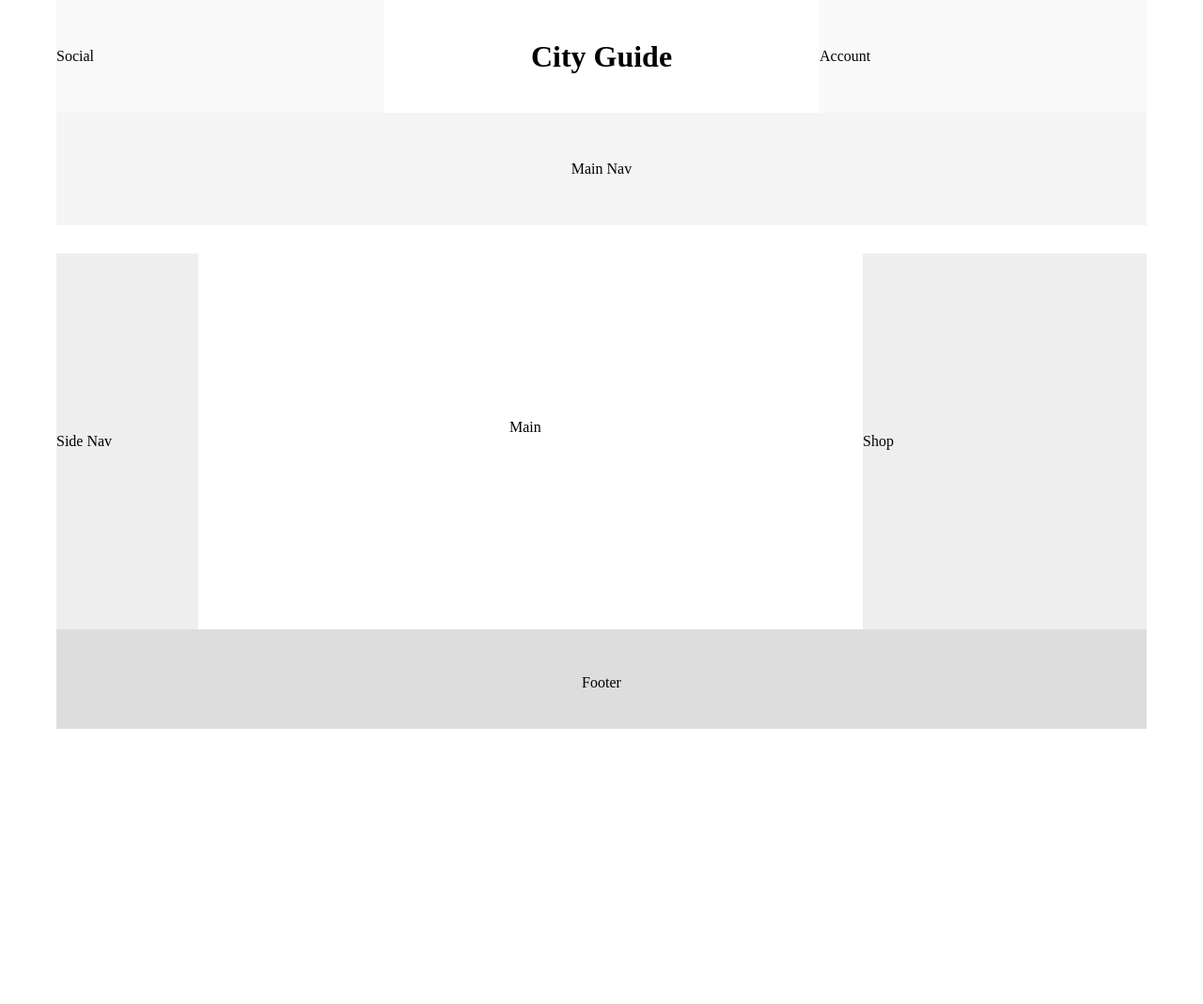
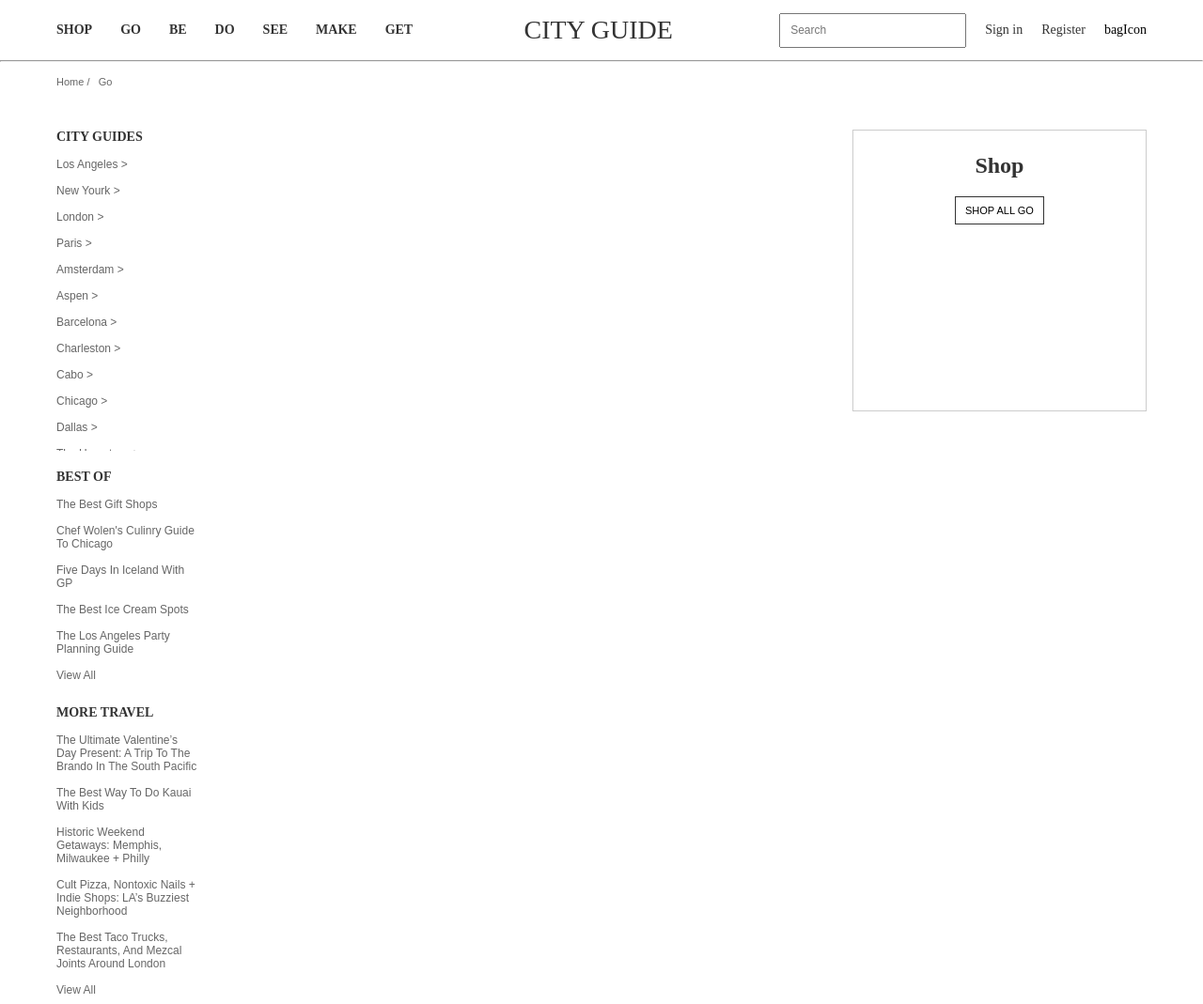
Before and after one commit to Diianova/Practice_WebDev, a plain HTML site: page Task _2_CSS_Basics/index.html in a window 1280 px wide. Shown: the top 1069 px of the page at 94% size. Before the commit the page ends 800 px from the top, so only its background shows below. Drawn offline with Linux system fonts and the light colour scheme; a web font is replaced by a local one.

Commit message:
Adding text content and apply styles to socila section, account section, main nav section, side nav and footer (only the shorter one)

```diff
--- a/Task _2_CSS_Basics/css/main.css
+++ b/Task _2_CSS_Basics/css/main.css
@@ -4,6 +4,12 @@
 	-moz-box-sizing: border-box;
 	margin: 0;
 	padding: 0;
+}
+a{
+	text-decoration: none;
+}
+ul{
+	list-style-type: none;
 }
 .wrapper{
 	display: -webkit-box;
@@ -12,58 +18,168 @@
 	display: -webkit-flex;
 	display: flex;
 
-	max-width: 1160px;
+	max-width: 1220px;
 	margin: 0 auto;
+	padding: 0 30px;
 	flex-flow: row wrap;
 	-webkit-flex-flow: row wrap;
 }
-header, nav, footer{
+header, #homeGo, footer{
 	flex: 1 100%;
 }
+/*HEADER*/
+header a:hover{
+	text-decoration: underline;
+	cursor: pointer;
+}
 header{
-	min-height: 15vh;
+	display: flex;
+	min-height: 64px;
+	font-size: 14px;
+    font-family: "caslon";
 	justify-content: space-between;
 }
-header>div{
-	text-align: left;
-	background-color: #F9F9F9;
+
+/*Main navigation*/
+#mainNav{
 	display: flex;
 	align-items: center;
-	flex-basis: 30%;
+	font-weight: bold;
+}
+#mainNav ul{
+	display: flex;
+}
+#mainNav ul li:nth-child(n+2){
+    padding: 0 15px;
+}
+#mainNav ul li:first-child{
+	padding-right: 15px;
+}
+#mainNav ul li a{
+	color: #333333;
+	text-transform: uppercase;
 }
 header h1{
-	margin: 0px 20px;
-	display: flex;
-	justify-content: center;
-	align-items: center;
-	flex-basis: 30%;
-}
-#mainNav{
-	height: 15vh;
-	padding: 15px 0px;
-	margin-bottom: 10px;
+	text-transform: uppercase;
+	color: #333333;
 	display: flex;
 	align-items: center;
-	justify-content: center;
-	background-color: #F4F4F4;
+	font-weight: normal;
 }
-.sideNav, .shop, main{
-	min-height: 50vh;
+header #header-account ul{
+	display: flex;
+	font-size: 14px;
 }
-.sideNav{
-	width: 150.8px;
-	margin: 20px 12px 0 0;
-	background-color: #EEEEEE;
+header #header-account input{
+	height: 37px;
+    font-size: 12px;
+    padding: 0 30px 0 10px;
+}
+#header-account ul li a{
+	color:  #333333;
+}
+#header-account ul li:nth-child(-n+3){
+	padding: 0 10px;
+}
+#header-account ul li:last-child{
+	padding-left: 10px;
+}
+#header-account ul{
+	align-items: center;
+}
+#header-account{
 	display: flex;
 	align-items: center;
+	font-family: 'Sree Krushnadevaraya', serif;
+}
+hr{
+	width: 100%;
+}
+
+#homeGo{
+	width: 100%;
+    margin-bottom: 10px;
+    font-size: 11px;
+    font-weight: 400;
+    padding: 15px 0;
+    font-family: Arial, sans-serif;
+}
+#homeGo a{
+	color: #666666;
+}
+/*SIDE NAVIGATION*/
+
+#sideNav{
+	width: 13%;
+	margin: 20px 12px 0 0;
+	display: flex;
+	flex-wrap: wrap;
+}
+#sideNav h4{
+	font-size: 14px;
+    font-family: "caslon";
+    text-transform: uppercase;
+    color: #333333;
+}
+#sideNav ul li{
+	font-family: brandon, sans-serif;
+	font-size: 12px;
+	line-height: 14px;
+	margin: 14px 0 5px;
+	text-transform: capitalize;
+}
+#sideNav ul li a{
+	color:  #666666;
+}
+#sideNav ul li a:hover{
+	color: #5160a6;
+}
+.cityGuide{
+	height: 342px;
+	overflow: hidden;
+}
+.cityGuide, .bestOf{
+	margin-bottom: 20px;
+}
+
+/*Right Side*/
+#shop{
+	width: 27%;
+	margin-top: 20px;
+	min-height: 300px;
+}
+.shop h3{
+	font-size: 24px;
+	line-height: 25px;
+	text-align: center;
+	margin-bottom: 20px;
+}
+.shop a{
+	color: #333333;
+}
+.shop a:hover{
+	color: #5160a6;
+}
+.shop button{
+    text-transform: uppercase;
+    padding: 8px 10px;
+    border: 1px solid #333333;
+    font-size: 11px;
+    background: 0;
+    display: block;
+    margin: 0 auto;
+    cursor: pointer;
+}
+.shop button:hover{
+	color: #5160a6;
 }
 .shop{
-	width: 302px;
-	background-color: #EEEEEE;
-	margin-top: 20px;
-	display: flex;
-	align-items: center;
+	border: 1px solid #cccccc;
+	padding: 25px 20px;
+	margin-bottom: 20px;
+	min-height: 300px;
 }
+
 main{
 	flex: 1 auto;
 	margin-right: 23px;
@@ -73,8 +189,42 @@ main{
 	margin-top: -10px;
 }
 footer{
-	background-color: #DDDDDD;
+	margin-top: 82px;
+	background-color: #333333;
+	padding: 48px 0 40px 0;
+	color: #ffffff;
+	text-transform: uppercase;
+}
+footer a{
+	color: #ffffff;
+}
+.menu-footer{
+	padding: 30px 58px 0 58px;
+	border-top: 1px solid #666666;
+}
+.menu-footer ul{
 	display: flex;
 	justify-content: center;
-	padding: 48px 0 40px 0;
+	margin-bottom: 10px;
 }
+.menu-footer ul li:nth-child(-n+3){
+	padding: 0 10px;
+	border-right: 1px solid #ffffff;
+}
+.menu-footer ul li:last-child{
+	padding-left: 10px;
+}
+.menu-footer ul li a:hover{
+	color: #666666;
+}
+#footer-social{
+	min-height: 187px;
+	padding: 0 58px 30px 58px;
+}
+#copirigth{
+	text-align: center;
+}
+#footer-social, .menu-footer, #copirigth{
+	flex: 1 100%;
+	font-size: 10px;
+}
--- a/Task _2_CSS_Basics/index.html
+++ b/Task _2_CSS_Basics/index.html
@@ -3,24 +3,125 @@
 	<head>
     	<meta charset="utf-8">
     	<meta name="description" content="all the latest Go posts from Goop">
-    	<title>City Guide</title>
+    	<title>Go | Goop</title>
+    	<link href="https://fonts.googleapis.com/css?family=Hind:300,400|Sree+Krushnadevaraya" rel="stylesheet">
+    	<link rel="stylesheet" id="fonts-css" href="http://goop.com/wp-content/themes/goop/css/fonts.css?ver=1470252770" type="text/css">
     	<link rel="stylesheet" type="text/css" href="css/main.css">
   	</head>
   	<body>
 		<div class="wrapper">
-			<header class="wrapper">
-				<div id=header-social>Social</div>
+			<header>
+				<nav id="mainNav">
+					<ul>
+						<li><a href="#">Shop</a></li>
+						<li><a href="#">Go</a></li>
+						<li><a href="#">Be</a></li>
+						<li><a href="#">Do</a></li>
+						<li><a href="#">See</a></li>
+						<li><a href="#">Make</a></li>
+						<li><a href="#">Get</a></li>
+					</ul>
+				</nav>
 				<h1>City Guide</h1>
-				<div id=header-account>Account</div>
+				<div id=header-account>
+					<ul>
+						<li>
+							<form>
+								<input type="search" name="search" placeholder="Search">
+							</form>
+						</li>
+						<li><a href="#">Sign in</a></li>
+						<li><a href="#">Register</a></li>
+						<li>bagIcon</li>
+					</ul>
+				</div>
 			</header>
-			<nav id="mainNav">Main Nav</nav>
-			<aside class="sideNav">
-				<nav id="sideNav">Side Nav</nav>
+		</div>
+		<hr>
+		<div class="wrapper">
+			<nav id="homeGo">
+				<a href="#">Home &#47 </a>&nbsp
+				<a href="#">Go</a>
+			</nav>
+			<nav id="sideNav">
+				<div class="cityGuide">
+					<h4>City Guides</h4>
+					<ul>
+						<li><a href="#">Los Angeles &gt</a></li>
+						<li><a href="#">New Yourk &gt</a></li>
+						<li><a href="#">London &gt</a></li>
+						<li><a href="#">Paris &gt</a></li>
+						<li><a href="#">Amsterdam &gt</a></li>
+						<li><a href="#">Aspen &gt</a></li>
+						<li><a href="#">Barcelona &gt</a></li>
+						<li><a href="#">Charleston &gt</a></li>
+						<li><a href="#">Cabo &gt</a></li>
+						<li><a href="#">Chicago &gt</a></li>
+						<li><a href="#">Dallas &gt</a></li>
+						<li><a href="#">The Hamptons &gt</a></li>
+						<li><a href="#">Hawaii &gt</a></li>
+						<li><a href="#">Hong Kong &gt</a></li>
+						<li><a href="#">Las Vegas &gt</a></li>
+						<li><a href="#">Madrid &gt</a></li>
+						<li><a href="#">Mexico City &gt</a></li>
+						<li><a href="#">Napa Valley &gt</a></li>
+						<li><a href="#">Nashville &gt</a></li>
+						<li><a href="#">New Orleans &gt</a></li>
+						<li><a href="#">Newport &gt</a></li>
+						<li><a href="#">Palm Springs &gt</a></li>
+						<li><a href="#">Portland &gt</a></li>
+						<li><a href="#">San Francisco &gt</a></li>
+						<li><a href="#">Santa Barbara &gt</a></li>
+						<li><a href="">...more</a></li>
+					</ul>
+				</div>
+
+				<div class="bestOf">
+					<h4>Best Of</h4>
+					<ul>
+						<li><a href="#">The best gift shops</a></li>
+						<li><a href="#">Chef wolen's culinry guide to Chicago</a></li>
+						<li><a href="#">Five days in Iceland with GP</a></li>
+						<li><a href="#">The best ice cream spots</a></li>
+						<li><a href="#">The Los Angeles party planning guide</a></li>
+						<li><a href="#">View all</a></li>
+					</ul>
+				</div>
+
+				<div class="moreTravel">
+					<h4>More travel</h4>
+					<ul>
+						<li><a href="#">The Ultimate Valentine’s Day Present: A Trip to The Brando in the South Pacific</a></li>
+						<li><a href="#">The Best Way to Do Kauai With Kids</a></li>
+						<li><a href="#">Historic Weekend Getaways: Memphis, Milwaukee + Philly</a></li>
+						<li><a href="#">Cult Pizza, Nontoxic Nails + Indie Shops: LA’s Buzziest Neighborhood </a></li>
+						<li><a href="#">The Best Taco Trucks, Restaurants, and Mezcal Joints Around London</a></li>
+						<li><a href="#">View all</a></li>
+					</ul>
+				</div>
+			</nav>
+			<main role="main"></main>
+			<aside id="shop">
+				<div class="shop">
+					<h3><a href="">Shop</a></h3>
+					<button class="goShop">shop all go</button>
+				</div>
 			</aside>
-			<main>Main</main>
-			<aside class="shop">Shop</aside>
-			<footer>Footer</footer>
 		</div>
 
+		<footer>
+			<div class="wrapper">
+				<nav id="footer-social"></nav>
+				<div class="menu-footer">
+					<ul>
+						<li><a href="">privacy &amp coockies policy</a></li>
+						<li><a href="">web terms of use </a></li>
+						<li><a href="">customer terms &amp conditions</a></li>
+						<li><a href="">editional polisy</a></li>
+					</ul>
+				</div>
+				<div id="copirigth">&copy goop 2017 all rights reserved</div>
+			</div>
+		</footer>
   </body>
 </html>
```
